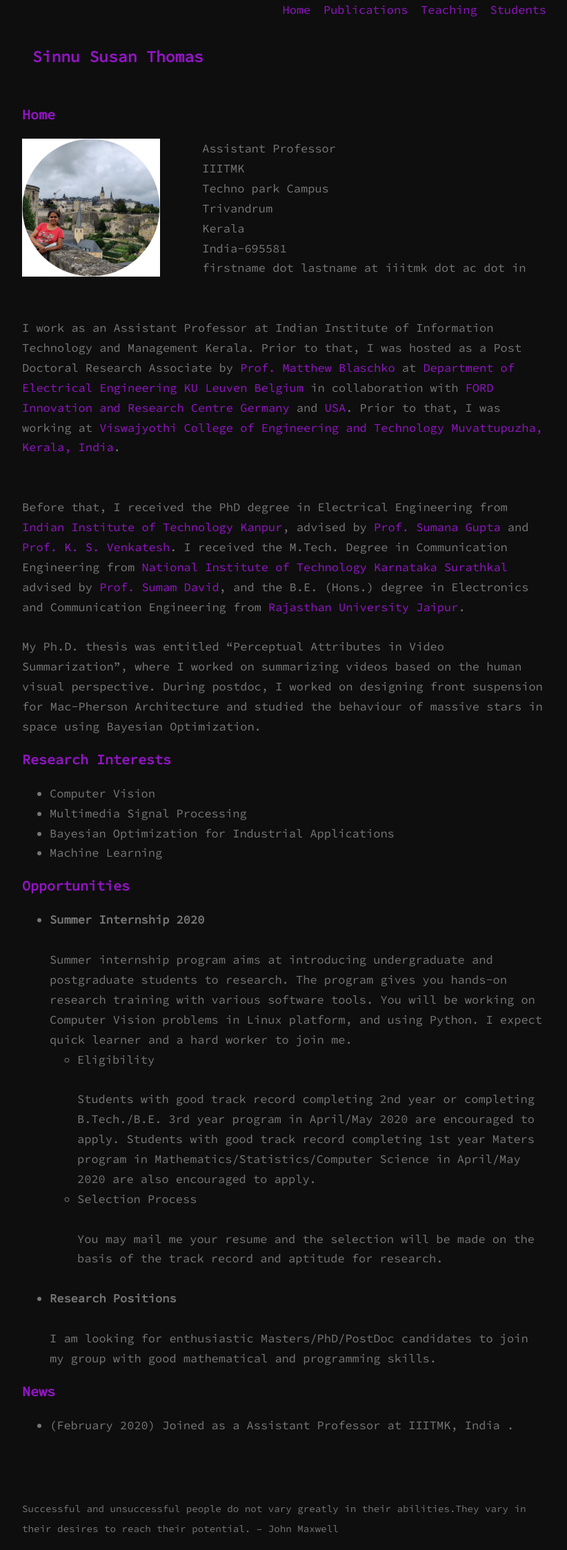
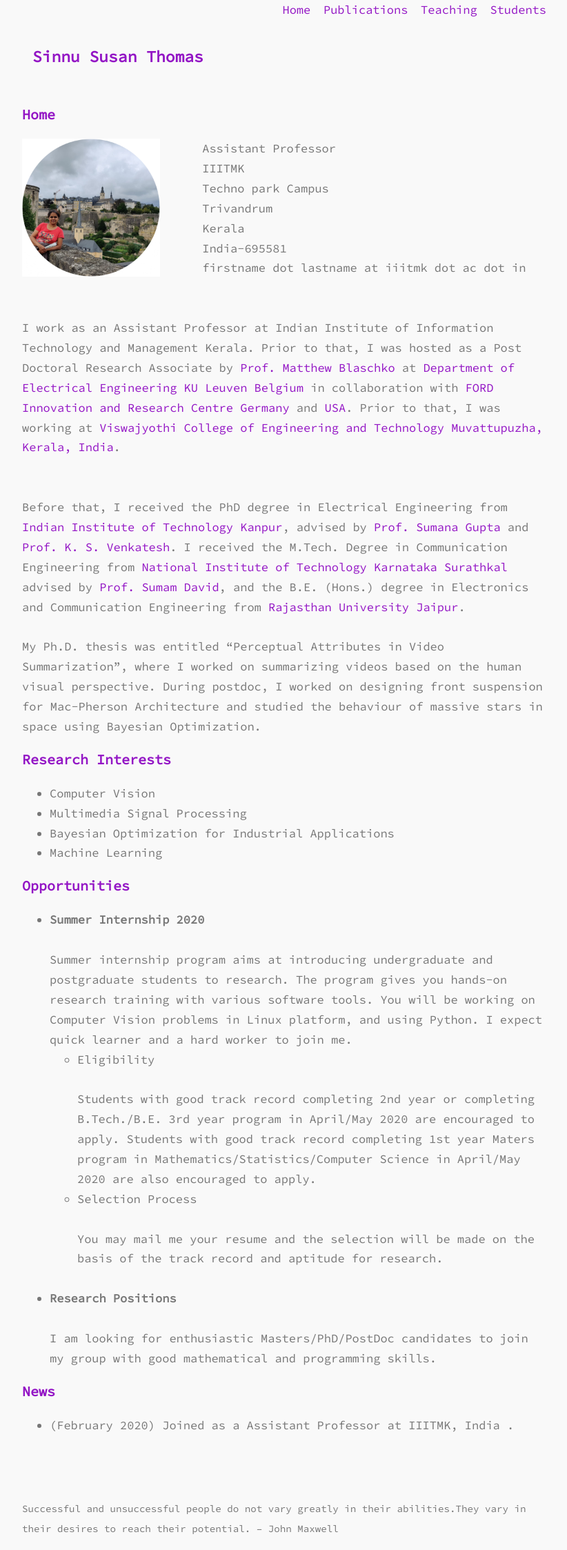
Before and after one commit to sinnuthomas/sinnuthomas.github.io, a Jekyll site: the page built from index.md, in a window 1280 px wide. Shown: the whole page at 69% size, without its empty margins (228-1050 px from the left). Built offline with Jekyll 4.4.1, drawn with Linux system fonts in a browser that asks for light colours.

Commit message:
Update _style.scss

```diff
--- a/_sass/_style.scss
+++ b/_sass/_style.scss
@@ -22,7 +22,7 @@ body {
     font-size: $base-fs;
     font-weight: 300;
     line-height: $base-lh;
-    background: #0e0e0e;
+    background: #f9f9f9;
     color: $text-color;
     max-width: 800px;
     margin: 0 auto;
```
